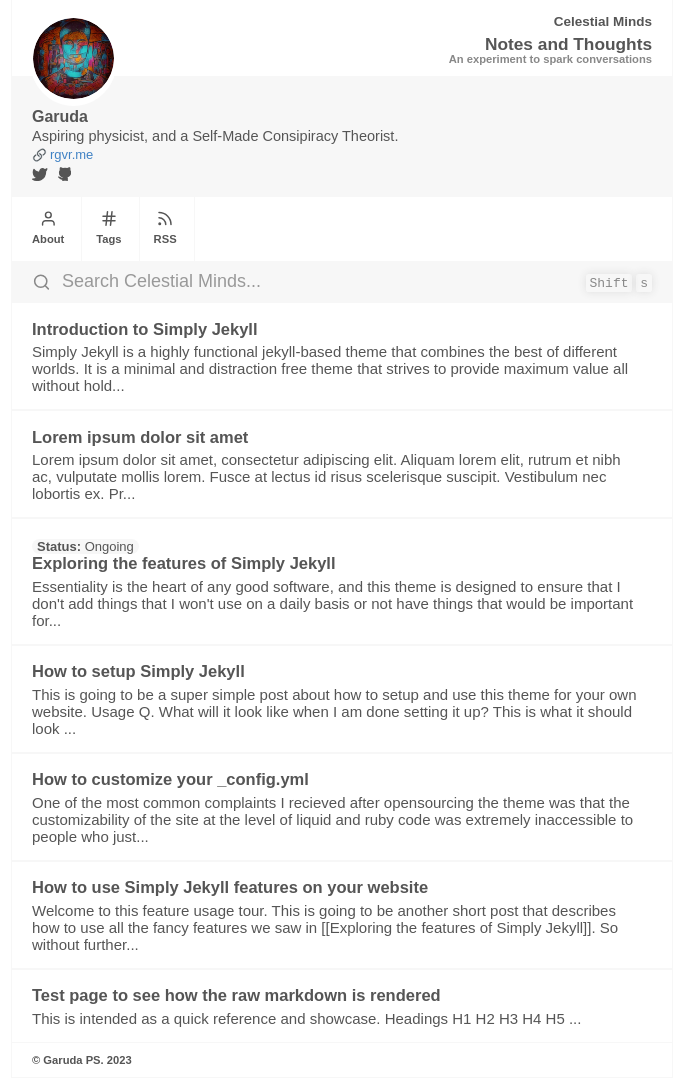
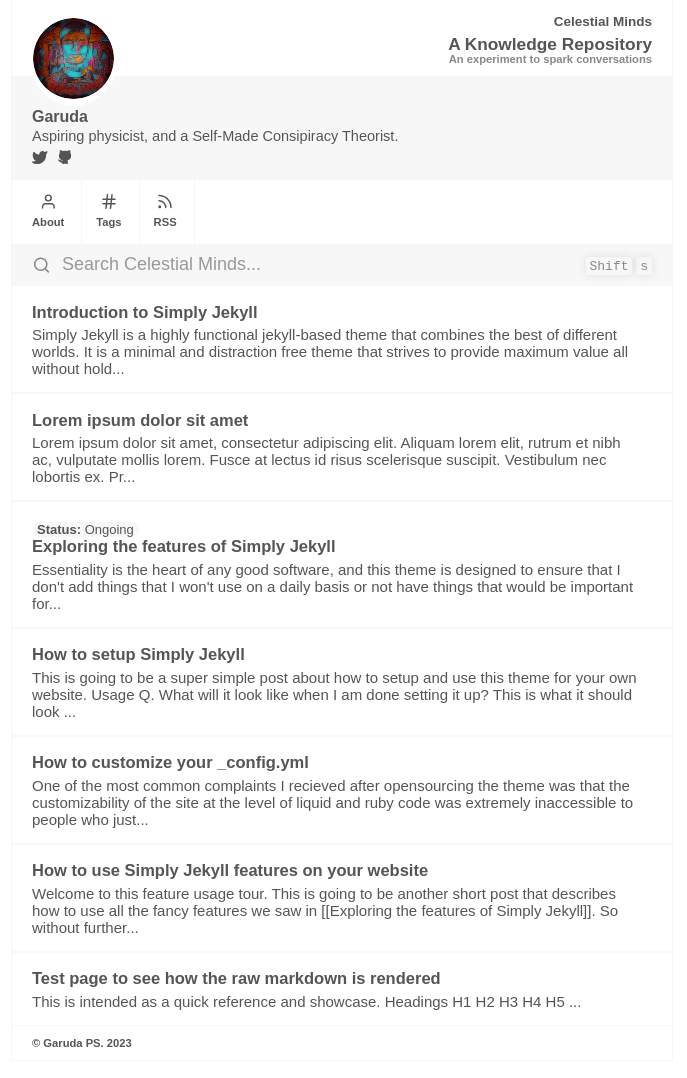
Before and after one commit to stardoom4/simplejekyll, a Jekyll site: the page built from index.md, in a window 1280 px wide. Shown: the whole page, without its empty margins (298-985 px from the left). Built offline with Jekyll 4.4.1, drawn with Linux system fonts in a browser that asks for light colours.

Commit message:
Update _config.yml

```diff
--- a/_config.yml
+++ b/_config.yml
@@ -35,7 +35,7 @@ subheading: # subheading won't work without a tagline,
           # having a heading and a subheading looks
           # ridiculous.
   enabled: true
-  name: Notes and Thoughts
+  name: A Knowledge Repository
 tagline: # subheading won't work without a tagline,
          # tagline is mandatory if you want the
          # suheading to appear. The reason is
@@ -59,7 +59,7 @@ user:
   bio: Aspiring physicist, and a Self-Made Consipiracy Theorist.
   email: noemail@gmail.com
   photo: /assets/img/profile.png
-  alt_link: rgvr.me
+  alt_link:
   social: # just leave the field blank or type in null, if you don't have a
           # particular social media account and it won't appear
     enabled: true  # turn this to true
@@ -125,7 +125,7 @@ plugins:
 disqus:
     # Leave shortname blank to disable comments site-wide.
     # Disable comments for any post by adding `comments: false` to that post's YAML Front Matter.
-    shortname: rgvr
+    shortname:
 
 markdown: kramdown
 
```
